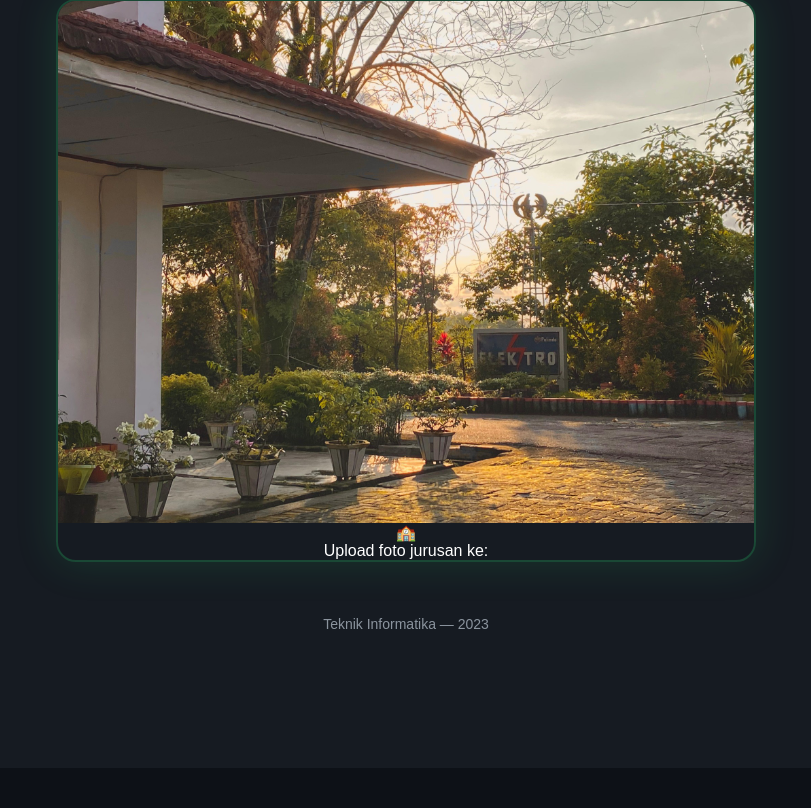
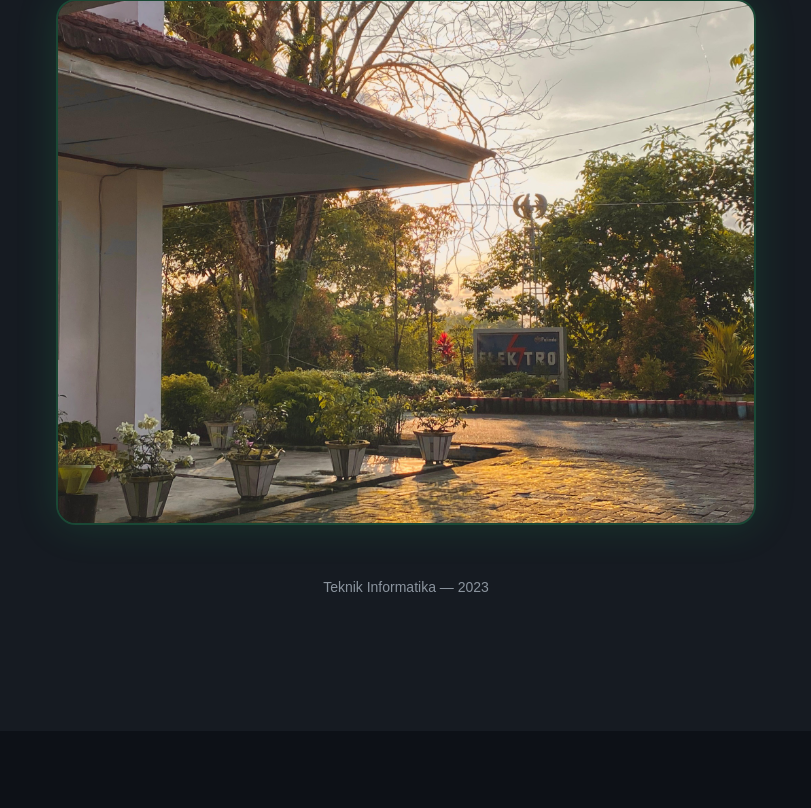
Before and after one commit to emillygl14/smartbin-server, a Flask app: page / in a window 1280 px wide. Shown: the part 1074-1882 px from the top of the page, without its empty margins (234-1045 px from the left). Run offline with Flask 3, Linux system fonts and the light colour scheme.

```diff
--- a/web/templates/landing.html
+++ b/web/templates/landing.html
@@ -302,12 +302,7 @@
 
       <!-- FOTO JURUSAN -->
       <div class="foto-box">
-        <img src="{{ url_for('static', filename='jurusan.jpg') }}">
-          <div class="icon">🏫</div>
-          <div>Upload foto jurusan ke:</div>
-          <code style="color: #27ae60; margin-top: 8px">
-          </code>
-        </div>
+        <img src="{{ url_for('static', filename='jurusan.jpg') }}" />
       </div>
 
       <p style="color: #8b949e; font-size: 14px">Teknik Informatika — 2023</p>
```
